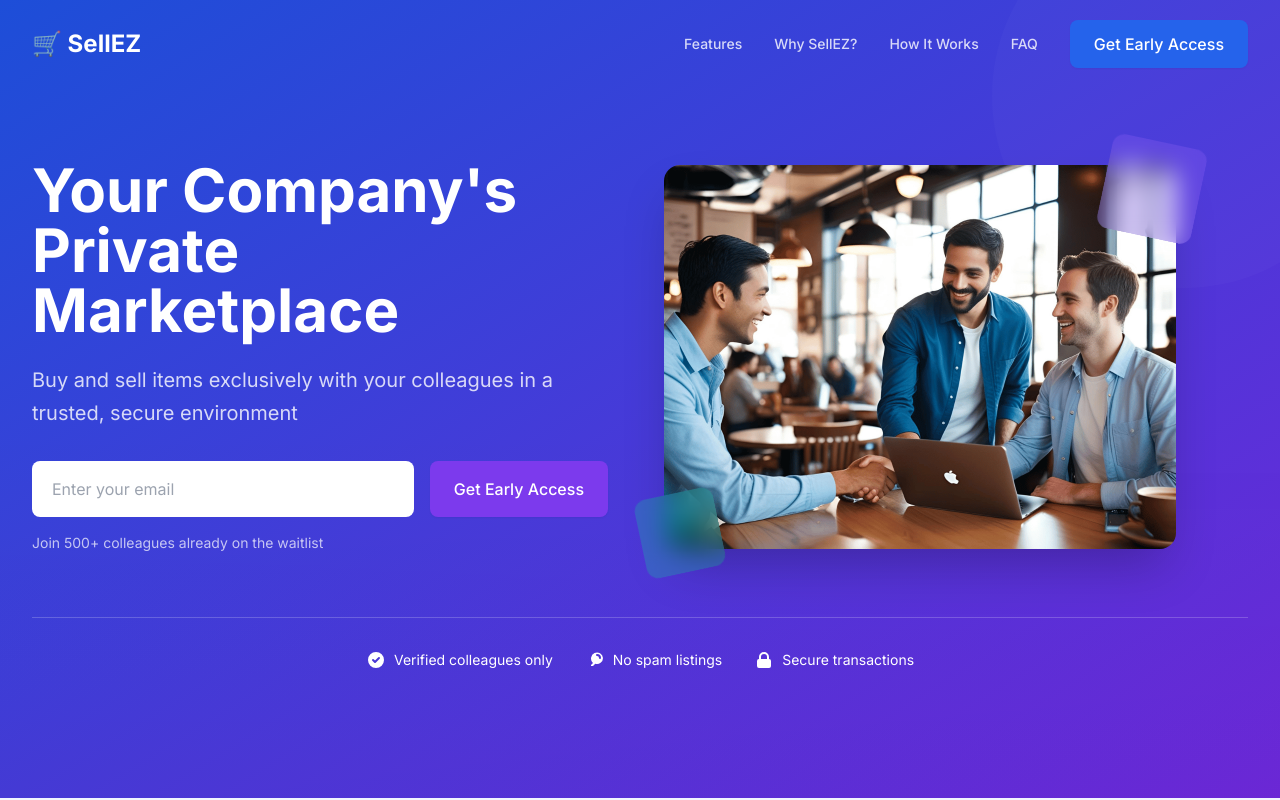
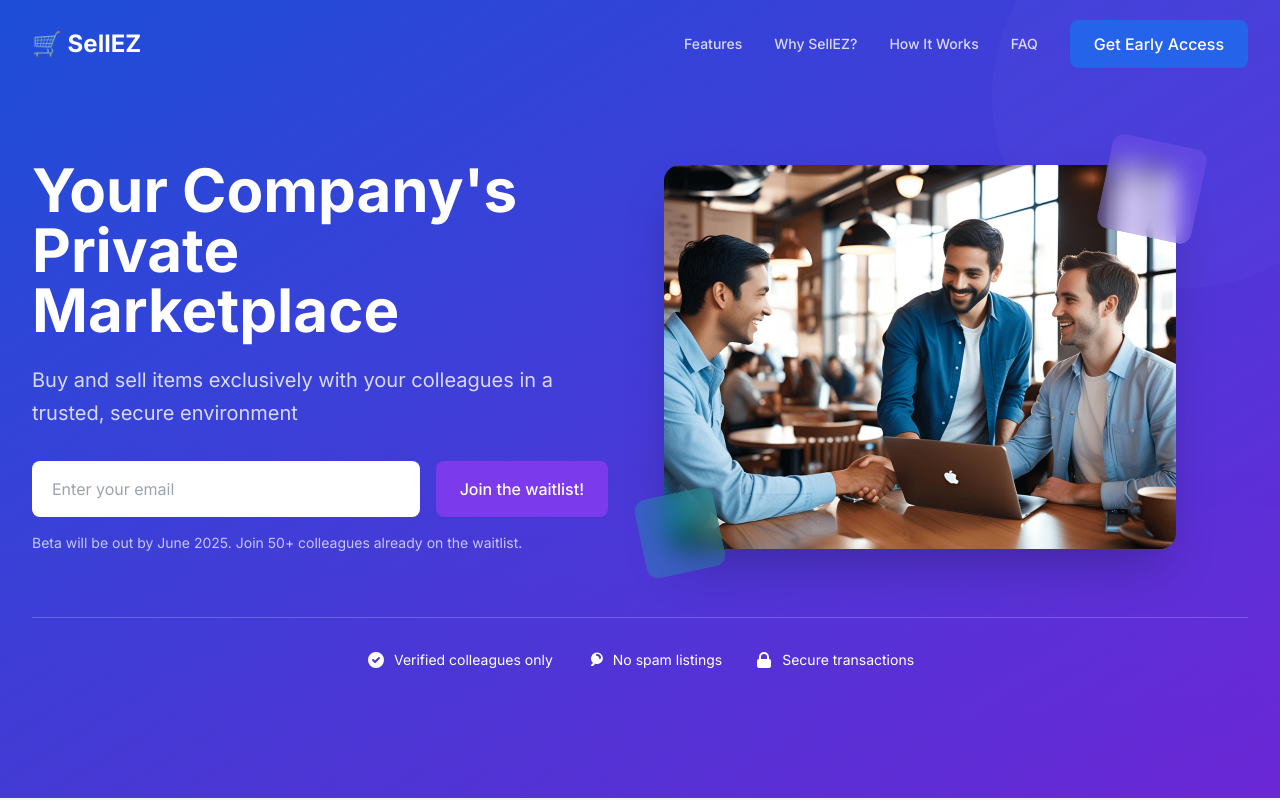
Before and after one commit to fastorial/sellez-landing-page, a React (Vite) app: page / in a window 1280 px wide. Shown: the top 800 px of the page. Built offline with nearby package versions, Linux system fonts and the light colour scheme.

Commit message:
🎨 Improve CTA text

```diff
--- a/src/components/CTA.jsx
+++ b/src/components/CTA.jsx
@@ -109,7 +109,8 @@ export default function CTA({ content }) {
 								clipRule="evenodd"
 							/>
 						</svg>
-						Your data is secure and will never be shared
+						Your data is secure and will never be shared. I won't send spam mails
+						either.
 					</motion.div>
 				</div>
 			</div>
--- a/src/components/Hero.jsx
+++ b/src/components/Hero.jsx
@@ -114,7 +114,8 @@ export default function Hero({ content }) {
 						</form>
 
 						<motion.p variants={itemVariants} className="mt-4 text-sm text-white/70">
-							Join 500+ colleagues already on the waitlist
+							Beta will be out by June 2025. Join 50+ colleagues already on the
+							waitlist.
 						</motion.p>
 					</motion.div>
 
--- a/src/content.json
+++ b/src/content.json
@@ -7,7 +7,7 @@
 	"hero": {
 		"title": "Your Company's Private Marketplace",
 		"subtitle": "Buy and sell items exclusively with your colleagues in a trusted, secure environment",
-		"ctaButtonText": "Get Early Access",
+		"ctaButtonText": "Join the waitlist!",
 		"emailPlaceholder": "Enter your email",
 		"imageAlt": "SellEZ app mockup"
 	},
@@ -149,7 +149,7 @@
 	"cta": {
 		"title": "Ready to Join Your Company's Marketplace?",
 		"subtitle": "Be among the first to access SellEZ when we launch at your company",
-		"buttonText": "Get Early Access",
+		"buttonText": "Join the waitlist!",
 		"emailPlaceholder": "Enter your email"
 	},
 	"legal": {
```
